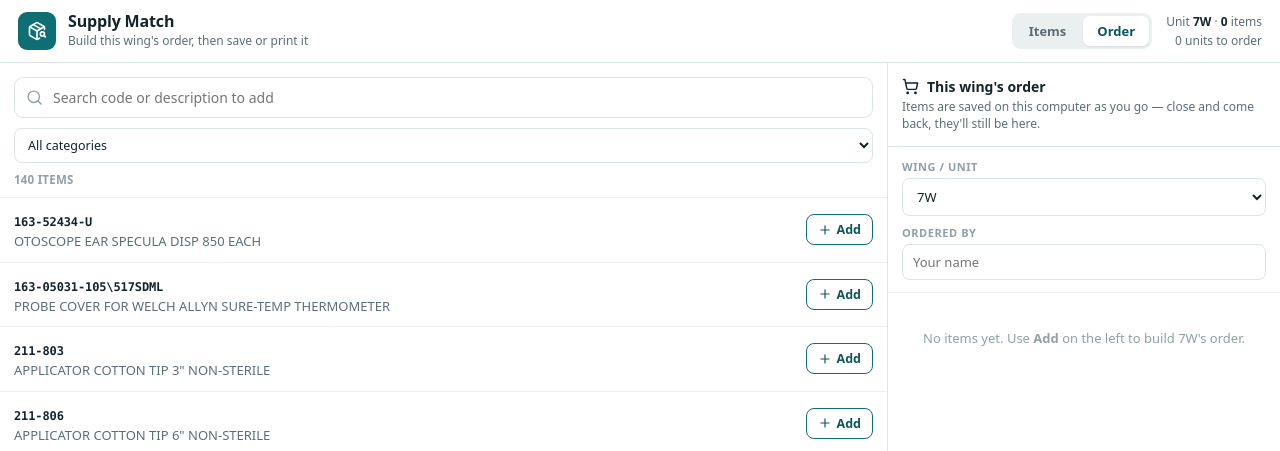
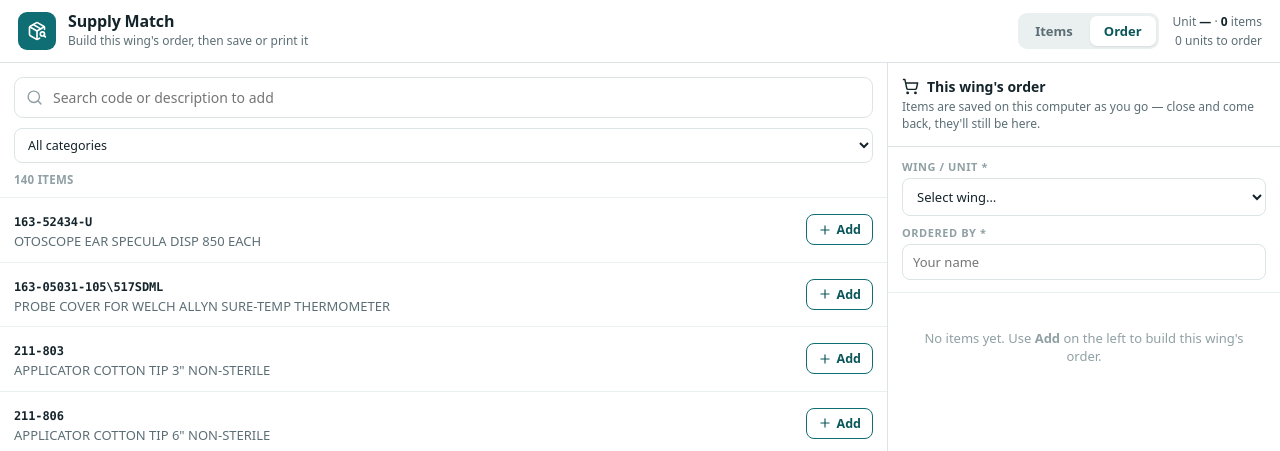
Before and after one commit to Lushenwar/supplyLTC, a React (Vite) app: page / in a window 1280 px wide. Both pictures are taken after a click on the button "Order". Shown: the top 451 px of the page. Built offline with nearby package versions, Linux system fonts and the light colour scheme.

Commit message:
Require wing and nurse name before generating/saving an order

```diff
--- a/supply.js
+++ b/supply.js
@@ -1875,6 +1875,8 @@ input,select,textarea{font-family:inherit}
 .orderfields label{font-size:11px;font-weight:700;letter-spacing:.05em;text-transform:uppercase;color:var(--faint);display:block;margin-bottom:4px}
 .orderfields select,.orderfields input{width:100%;border:1px solid var(--line);border-radius:8px;padding:8px 10px;font-size:13px;color:var(--ink);background:var(--surface)}
 .orderfields select:focus,.orderfields input:focus{outline:none;border-color:var(--teal);box-shadow:0 0 0 3px var(--teal-soft)}
+.orderfields .field-err select,.orderfields .field-err input{border-color:#D9534F}
+.orderfields .field-msg{font-size:11px;color:#B33;margin-top:4px}
 .cartlist{flex:1;overflow:auto;min-height:0}
 .cartitem{display:flex;align-items:flex-start;gap:10px;padding:11px 14px;border-bottom:1px solid var(--line2)}
 .cartitem .ci-main{min-width:0;flex:1}
@@ -1976,14 +1978,15 @@ export default function SupplyMatch() {
 
   // ---- Order mode state ----
   const [mode, setMode] = useState("verify"); // "verify" | "order"
-  const [wing, setWing] = useState(() => loadJSON(ORDER_WING_KEY, WINGS[0]));
+  const [wing, setWing] = useState(() => loadJSON(ORDER_WING_KEY, ""));
   const [nurseName, setNurseName] = useState(() => loadJSON(ORDER_NAME_KEY, ""));
-  const [cart, setCart] = useState(() => loadJSON(cartKey(loadJSON(ORDER_WING_KEY, WINGS[0])), {})); // { invIdx: qty }
-  const [lastSubmitted, setLastSubmitted] = useState(() => loadJSON(submittedKey(loadJSON(ORDER_WING_KEY, WINGS[0])), null));
+  const [cart, setCart] = useState(() => loadJSON(cartKey(loadJSON(ORDER_WING_KEY, "")), {})); // { invIdx: qty }
+  const [lastSubmitted, setLastSubmitted] = useState(() => loadJSON(submittedKey(loadJSON(ORDER_WING_KEY, "")), null));
   const [orderQuery, setOrderQuery] = useState("");
   const [orderCatF, setOrderCatF] = useState("All");
   const [saveStatus, setSaveStatus] = useState(""); // "", "working", "saved", "downloaded", "error"
   const [saveMsg, setSaveMsg] = useState("");
+  const [showFieldErrors, setShowFieldErrors] = useState(false); // true once the nurse tries to save/print with missing fields
 
   const storages = useMemo(
     () => ["All", ...Array.from(new Set(INVENTORY.map((i) => i.storage).filter(Boolean)))],
@@ -2129,6 +2132,16 @@ export default function SupplyMatch() {
     setSaveMsg("");
   }
 
+  // Wing and nurse name are required before generating/saving/printing an order.
+  // Returns true if both are filled; otherwise flags the fields and shows an error.
+  function ensureOrderFieldsFilled() {
+    if (wing && nurseName.trim()) return true;
+    setShowFieldErrors(true);
+    setSaveStatus("error");
+    setSaveMsg("Please select a wing and enter your name before continuing.");
+    return false;
+  }
+
   // Build the filled .xlsx from the template, writing quantities into the chosen
   // wing's "To order" (column H). Returns { blob, filename }.
   async function buildOrderFile() {
@@ -2200,6 +2213,7 @@ export default function SupplyMatch() {
       setSaveMsg("Add at least one item before saving.");
       return;
     }
+    if (!ensureOrderFieldsFilled()) return;
     setSaveStatus("working");
     setSaveMsg("Building the order sheet…");
     try {
@@ -2250,6 +2264,7 @@ export default function SupplyMatch() {
       setSaveMsg("Add at least one item first.");
       return;
     }
+    if (!ensureOrderFieldsFilled()) return;
     setSaveStatus("working");
     setSaveMsg("Building the order sheet…");
     try {
@@ -2271,6 +2286,7 @@ export default function SupplyMatch() {
       setSaveMsg("Add at least one item before printing.");
       return;
     }
+    if (!ensureOrderFieldsFilled()) return;
     const esc = (s) => String(s == null ? "" : s).replace(/[&<>]/g, (m) => ({ "&": "&amp;", "<": "&lt;", ">": "&gt;" }[m]));
     const rows = cartLines
       .map(
@@ -2366,7 +2382,7 @@ export default function SupplyMatch() {
             <button className="btn" onClick={exportCsv}><Download size={15} /> Export</button>
           ) : (
             <div className="progress">
-              <div>Unit <b>{wing}</b> · <b>{cartLines.length}</b> item{cartLines.length === 1 ? "" : "s"}</div>
+              <div>Unit <b>{wing || "—"}</b> · <b>{cartLines.length}</b> item{cartLines.length === 1 ? "" : "s"}</div>
               <div style={{ marginTop: 2 }}>{cartTotalUnits} unit{cartTotalUnits === 1 ? "" : "s"} to order</div>
             </div>
           )}
@@ -2580,25 +2596,28 @@ export default function SupplyMatch() {
           </div>
 
           <div className="orderfields">
-            <div>
-              <label>Wing / Unit</label>
-              <select value={wing} onChange={(e) => setWing(e.target.value)}>
+            <div className={showFieldErrors && !wing ? "field-err" : ""}>
+              <label>Wing / Unit *</label>
+              <select value={wing} onChange={(e) => { setWing(e.target.value); setShowFieldErrors(false); }}>
+                <option value="" disabled hidden>Select wing…</option>
                 {WINGS.map((w) => <option key={w} value={w}>{w}</option>)}
               </select>
+              {showFieldErrors && !wing && <div className="field-msg">Please select a wing.</div>}
             </div>
-            <div>
-              <label>Ordered by</label>
+            <div className={showFieldErrors && !nurseName.trim() ? "field-err" : ""}>
+              <label>Ordered by *</label>
               <input
                 placeholder="Your name"
                 value={nurseName}
-                onChange={(e) => setNurseName(e.target.value)}
+                onChange={(e) => { setNurseName(e.target.value); setShowFieldErrors(false); }}
               />
+              {showFieldErrors && !nurseName.trim() && <div className="field-msg">Please enter your name.</div>}
             </div>
           </div>
 
           <div className="cartlist">
             {cartLines.length === 0 ? (
-              <div className="cart-empty">No items yet. Use <b>Add</b> on the left to build {wing}'s order.</div>
+              <div className="cart-empty">No items yet. Use <b>Add</b> on the left to build {wing || "this wing"}'s order.</div>
             ) : (
               cartLines.map((l) => (
                 <div key={l.idx} className="cartitem">
```
